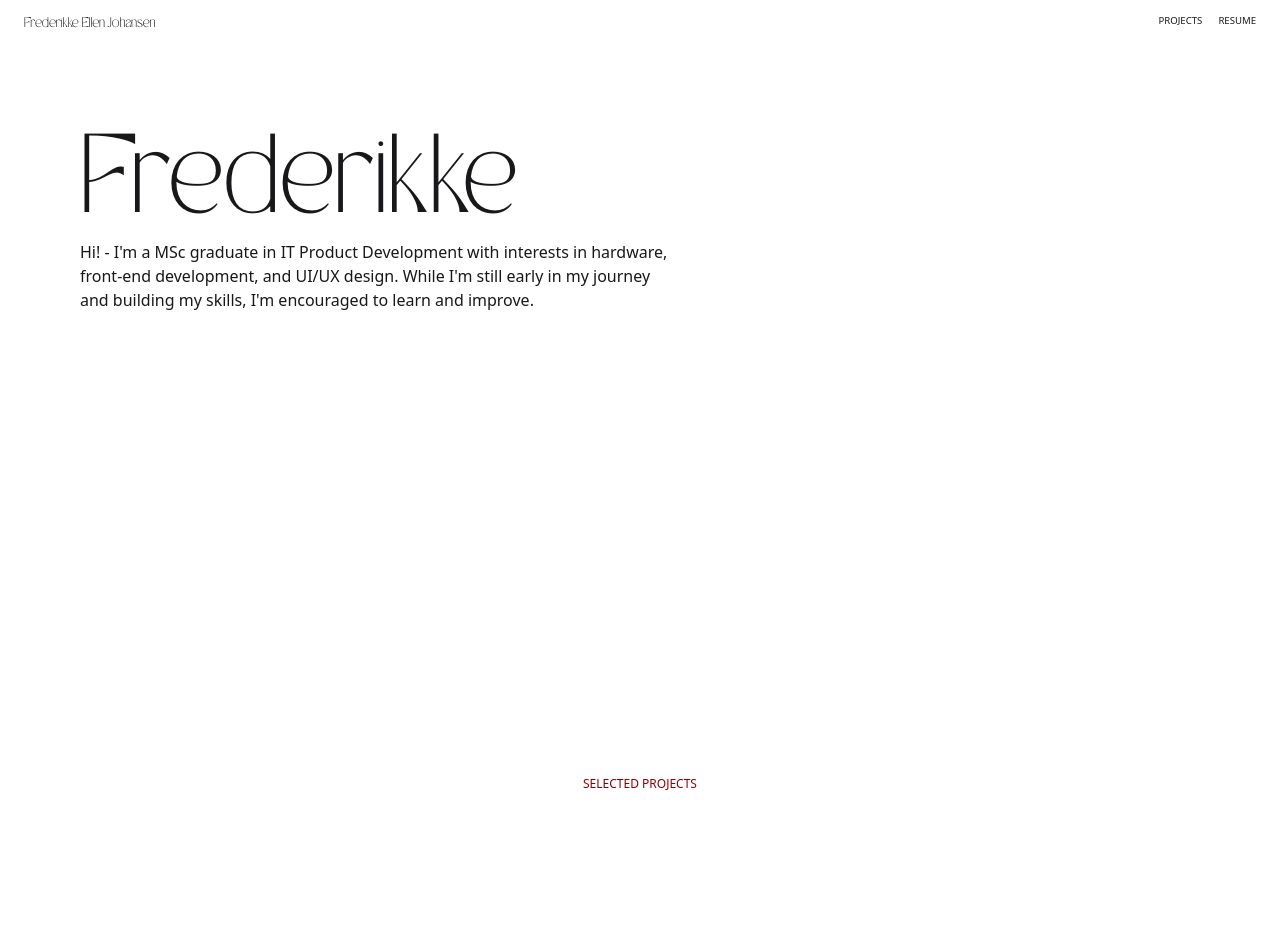
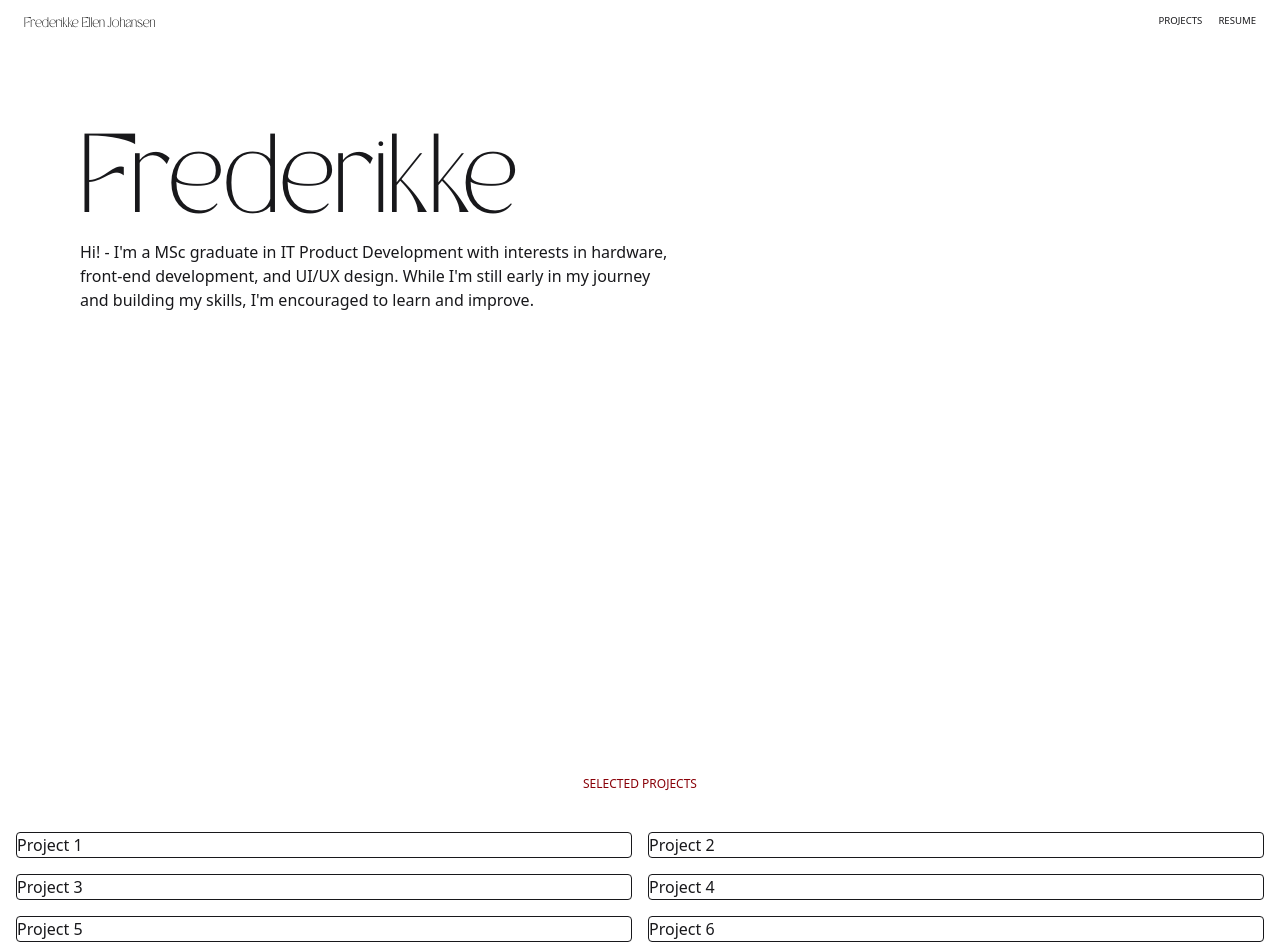
Before and after one commit to FrederikkeJohansen/portfolio, a React (Vite) app in the folder coolPortfolio/: page / in a window 1280 px wide. Shown: the top 952 px of the page. Before the commit the page ends 832 px from the top, so only its background shows below. Built offline with nearby package versions, Linux system fonts and the light colour scheme.

Commit message:
Add ProjectsGrid component and update HomePage layout

```diff
--- /dev/null
+++ b/coolPortfolio/src/components/ProjectsGrid.jsx
@@ -0,0 +1,14 @@
+function ProjectsGrid() {
+  return (
+    <div className="grid grid-cols-2 gap-4 py-0 px-4">
+      <div className="border rounded">Project 1</div>
+      <div className="border rounded">Project 2</div>
+      <div className="border rounded">Project 3</div>
+      <div className="border rounded">Project 4</div>
+      <div className="border rounded">Project 5</div>
+      <div className=" border rounded">Project 6</div>
+    </div>
+  );
+}
+
+export default ProjectsGrid;
--- a/coolPortfolio/src/pages/HomePage.jsx
+++ b/coolPortfolio/src/pages/HomePage.jsx
@@ -1,6 +1,14 @@
 import Hero from "../components/Hero";
+import ProjectsGrid from "../components/ProjectsGrid";
+import Footer from "../components/Footer";
 function HomePage() {
-  return <Hero />;
+  return (
+    <>
+      <Hero />
+      <ProjectsGrid />
+      <Footer />
+    </>
+  );
 }
 
 export default HomePage;
```
